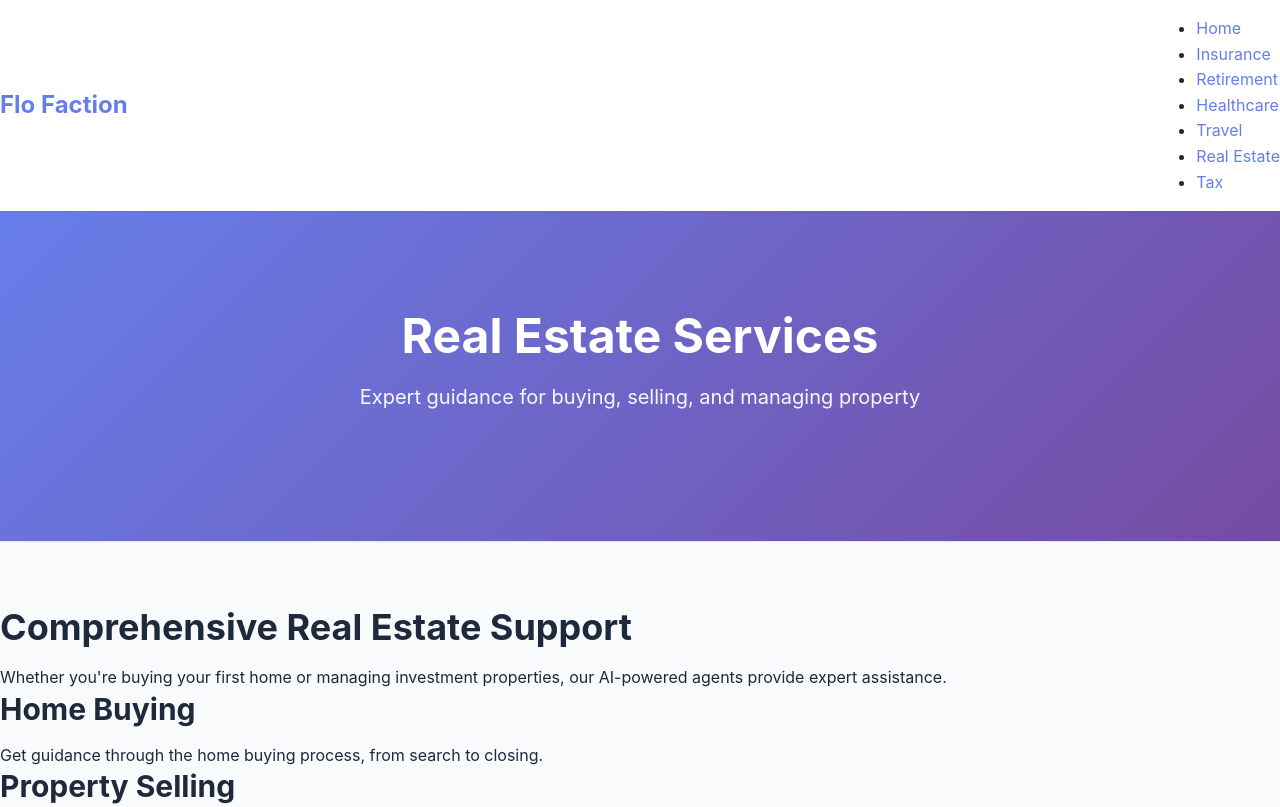
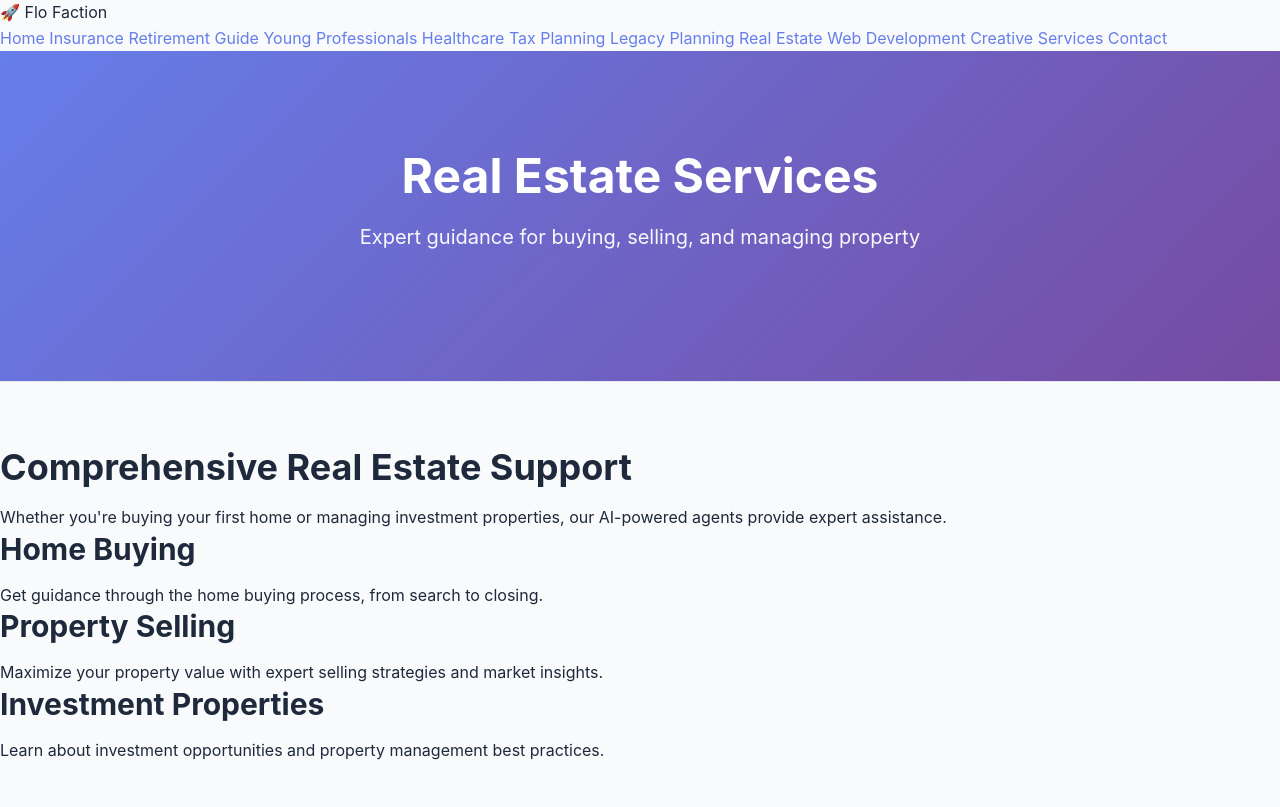
Before and after one commit to Flofactionllc/flofaction-website, a website: page public/real-estate.html in a window 1280 px wide. Shown: the top 807 px of the page. Drawn offline with Linux system fonts and the light colour scheme; a script that the page names is missing.

Commit message:
Revamp navigation in real-estate.html
Updated navigation structure and links for real estate page.

```diff
--- a/public/real-estate.html
+++ b/public/real-estate.html
@@ -7,21 +7,22 @@
     <link rel="stylesheet" href="/css/styles.css">
 </head>
 <body>
-    <header>
-        <nav>
-            <div class="logo">Flo Faction</div>
-            <ul>
-                <li><a href="/index.html">Home</a></li>
-                <li><a href="/insurance.html">Insurance</a></li>
-                <li><a href="/retirement.html">Retirement</a></li>
-                <li><a href="/healthcare.html">Healthcare</a></li>
-                <li><a href="/travel.html">Travel</a></li>
-                <li><a href="/real-estate.html" class="active">Real Estate</a></li>
-                <li><a href="/tax.html">Tax</a></li>
-            </ul>
-        </nav>
-    </header>
-
+    <nav>
+        <div class="logo">🚀 Flo Faction</div>
+        <div class="nav-links">
+            <a href="/index.html">Home</a>
+            <a href="/insurance.html">Insurance</a>
+            <a href="/retirement-guide.html">Retirement Guide</a>
+            <a href="/young-professionals-guide.html">Young Professionals</a>
+            <a href="/healthcare.html">Healthcare</a>
+            <a href="/tax.html">Tax Planning</a>
+            <a href="/legacy.html">Legacy Planning</a>
+            <a href="/real-estate.html" class="active">Real Estate</a>
+            <a href="/web-development.html">Web Development</a>
+            <a href="/creative-services.html">Creative Services</a>
+            <a href="/contact.html">Contact</a>
+        </div>
+    </nav>
     <main>
         <section class="hero">
             <h1>Real Estate Services</h1>
```
